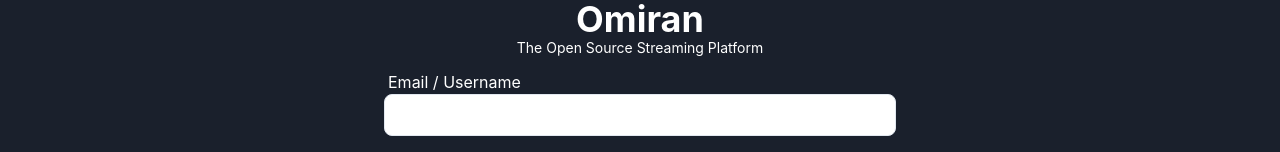
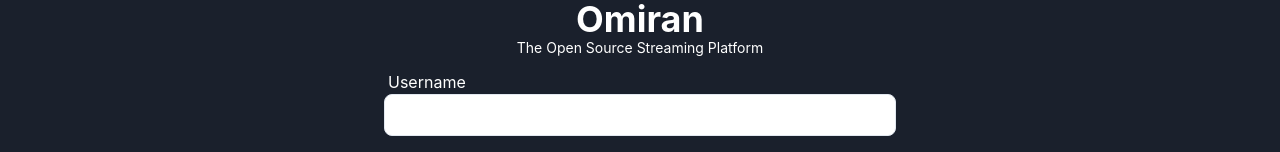
Before and after one commit to Omiran-Organization/Omiran-App, a Next.js app in the folder frontend/: page /login in a window 1280 px wide. Shown: the part 261-413 px from the top of the page. Built offline with nearby package versions, Linux system fonts and the light colour scheme; a web font is replaced by a local one.

Commit message:
changed label name

```diff
--- a/frontend/src/pages/login.tsx
+++ b/frontend/src/pages/login.tsx
@@ -22,7 +22,7 @@ const LoginPage: React.FunctionComponent = () => {
       <h1 className="text-4xl font-bold leading-none">Omiran</h1>
       <h3 className="text-sm mb-3">The Open Source Streaming Platform</h3>
       <label className="w-full pl-1" htmlFor="email-username-input">
-        Email / Username
+        Username
       </label>
       <input
         className="input w-full mb-3"
```
